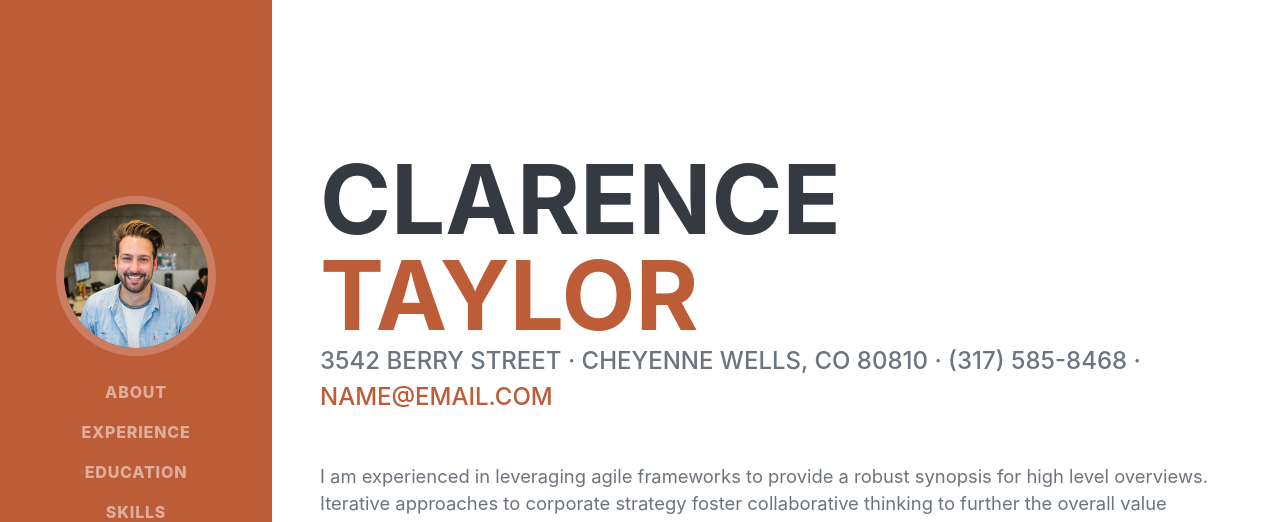
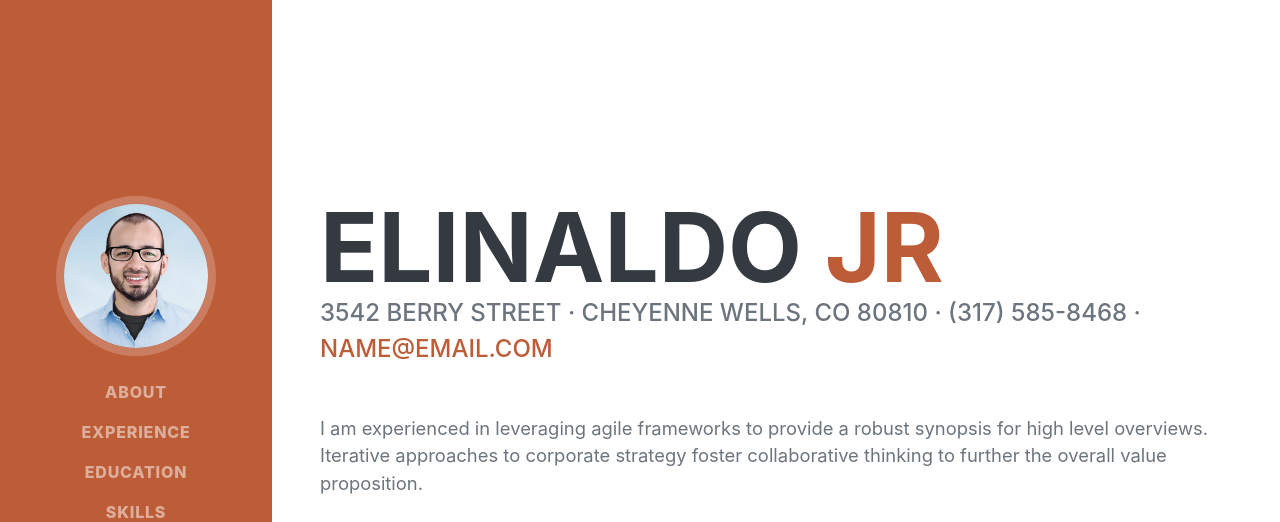
Before and after one commit to elinaldojr/elinaldojr.github.io, a plain HTML site: page index.html in a window 1280 px wide. Shown: the top 522 px of the page. Drawn offline with nearby package versions, Linux system fonts and the light colour scheme; a web font is replaced by a local one.

Commit message:
Alterando imagem de perfil

```diff
--- a/index.html
+++ b/index.html
@@ -5,7 +5,7 @@
         <meta name="viewport" content="width=device-width, initial-scale=1, shrink-to-fit=no" />
         <meta name="description" content="" />
         <meta name="author" content="" />
-        <title>Resume - Start Bootstrap Theme</title>
+        <title>Elinaldo Jr - Site pessoal</title>
         <link rel="icon" type="image/x-icon" href="assets/img/favicon.ico" />
         <!-- Font Awesome icons (free version)-->
         <script src="https://use.fontawesome.com/releases/v5.15.1/js/all.js" crossorigin="anonymous"></script>
@@ -19,8 +19,8 @@
         <!-- Navigation-->
         <nav class="navbar navbar-expand-lg navbar-dark bg-primary fixed-top" id="sideNav">
             <a class="navbar-brand js-scroll-trigger" href="#page-top">
-                <span class="d-block d-lg-none">Clarence Taylor</span>
-                <span class="d-none d-lg-block"><img class="img-fluid img-profile rounded-circle mx-auto mb-2" src="assets/img/profile.jpg" alt="" /></span>
+                <span class="d-block d-lg-none">Elinaldo Jr</span>
+                <span class="d-none d-lg-block"><img class="img-fluid img-profile rounded-circle mx-auto mb-2" src="assets/img/perfil.png" alt="" /></span>
             </a>
             <button class="navbar-toggler" type="button" data-toggle="collapse" data-target="#navbarSupportedContent" aria-controls="navbarSupportedContent" aria-expanded="false" aria-label="Toggle navigation"><span class="navbar-toggler-icon"></span></button>
             <div class="collapse navbar-collapse" id="navbarSupportedContent">
@@ -40,8 +40,8 @@
             <section class="resume-section" id="about">
                 <div class="resume-section-content">
                     <h1 class="mb-0">
-                        Clarence
-                        <span class="text-primary">Taylor</span>
+                        Elinaldo
+                        <span class="text-primary">Jr</span>
                     </h1>
                     <div class="subheading mb-5">
                         3542 Berry Street · Cheyenne Wells, CO 80810 · (317) 585-8468 ·
```
Also changed, not shown: assets/img/perfil.png (added).
